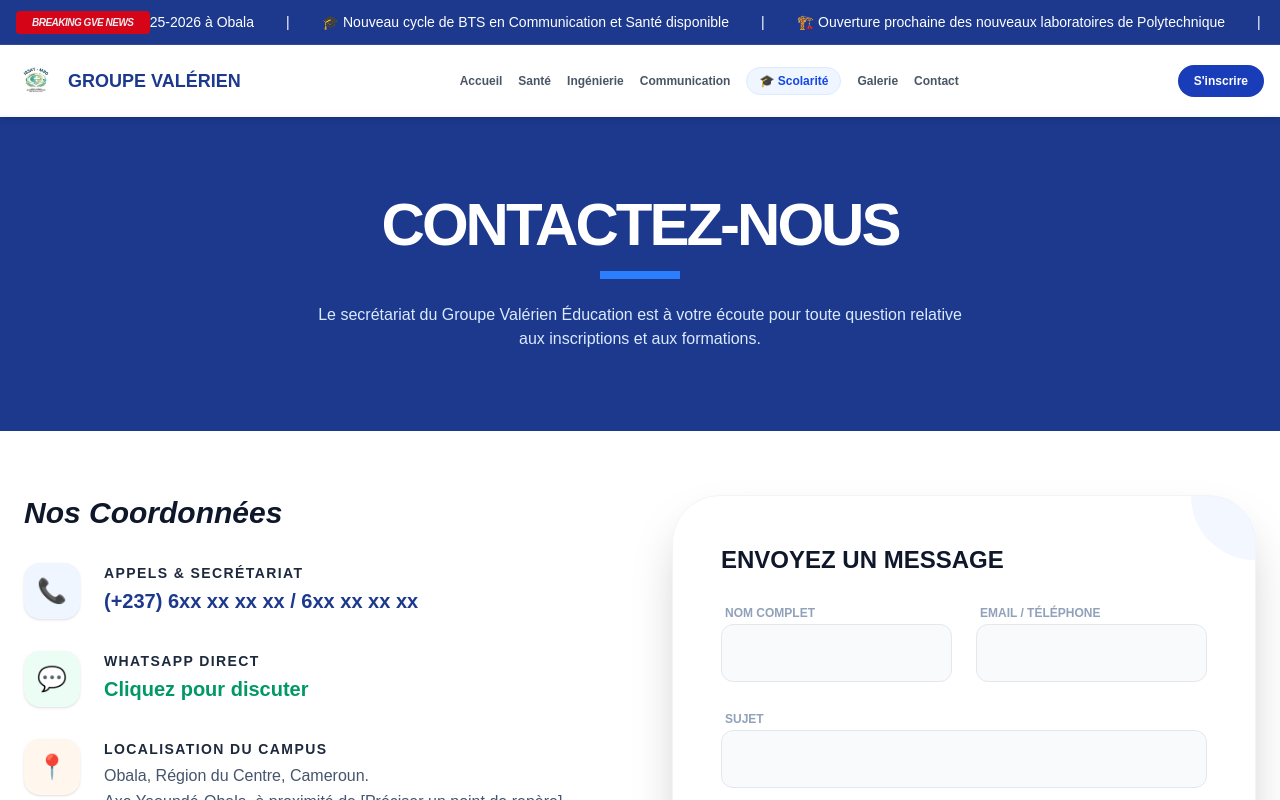
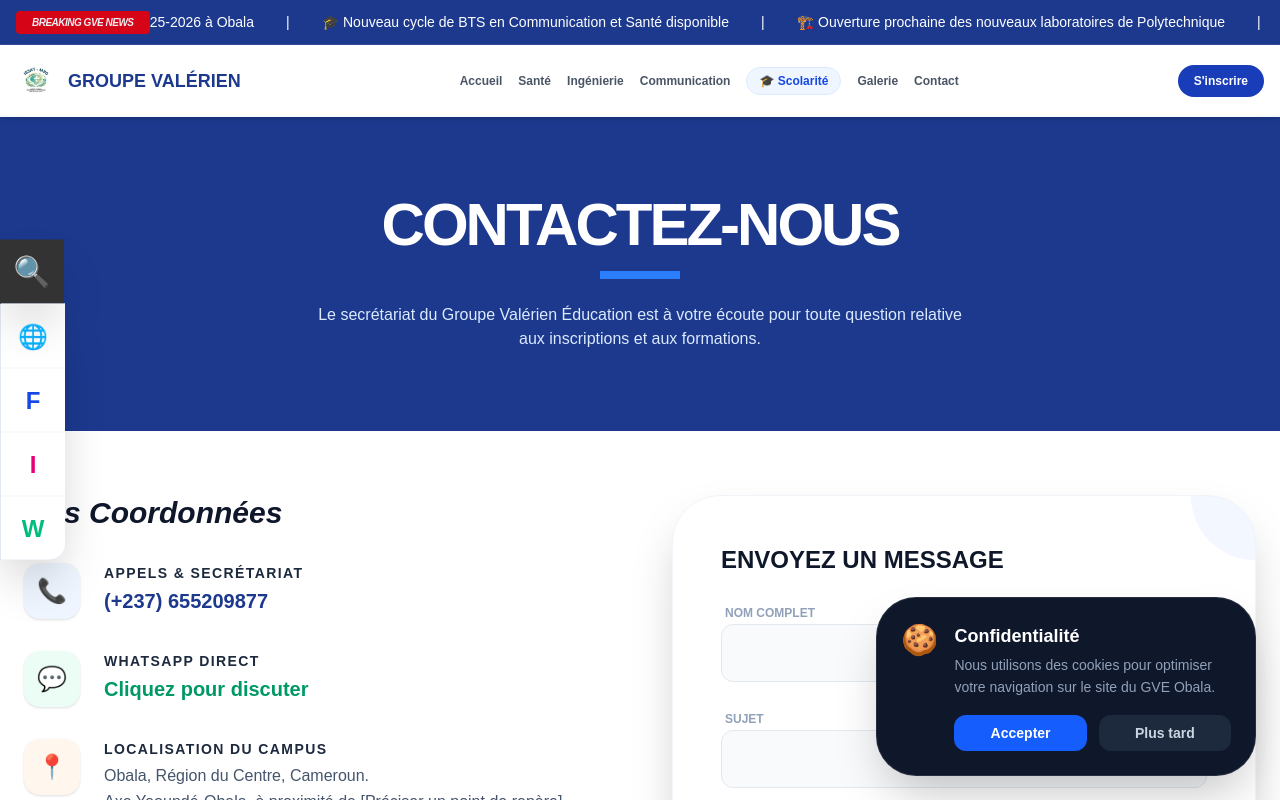
Before and after one commit to Franckdev237/institut-univ, a Next.js app: page /contact in a window 1280 px wide. Shown: the top 800 px of the page. Built offline with nearby package versions, Linux system fonts and the light colour scheme.

Commit message:
Fix: Mise à jour des numéros, Layout complet avec Sidebar Arts & Métiers, Cookies et SEO

```diff
--- a/app/contact/page.js
+++ b/app/contact/page.js
@@ -27,7 +27,7 @@
                   <div className="w-14 h-14 bg-blue-50 rounded-2xl flex items-center justify-center text-2xl group-hover:bg-blue-600 group-hover:text-white transition-all shadow-sm">📞</div>
                   <div>
                     <h3 className="font-black text-slate-800 uppercase text-sm tracking-widest">Appels & Secrétariat</h3>
-                    <p className="text-xl font-bold text-blue-900 mt-1 hover:underline cursor-pointer">(+237) 6xx xx xx xx / 6xx xx xx xx</p>
+                    <p className="text-xl font-bold text-blue-900 mt-1 hover:underline cursor-pointer">(+237) 655209877</p>
                   </div>
                 </div>
 
--- a/app/layout.js
+++ b/app/layout.js
@@ -1,71 +1,85 @@
+"use client"; // Obligatoire pour la gestion des cookies et des icônes flottantes
 import "./globals.css";
+import React, { useState, useEffect } from 'react';
 import Navbar from "../components/Navbar";
 import Footer from "../components/Footer";
+import FloatingSidebar from "../components/FloatingSidebar";
 
-export const metadata = {
-  // 1. TITRE ET DESCRIPTION (SEO de base)
-  title: {
-    default: "Groupe Valérien Éducation | Institut Supérieur d'Obala",
-    template: "%s | GVE Obala"
-  },
-  description: "Le Groupe Valérien Éducation à Obala (Lékié) propose des formations professionnelles d'excellence en Santé, Ingénierie et Communication. Inscrivez-vous pour la session 2025-2026.",
-  keywords: ["BTS Obala", "Formation professionnelle Cameroun", "École de santé Obala", "Polytechnique Obala", "Groupe Valérien Éducation", "Études supérieures Lékié", "Institut privé Obala"],
-  authors: [{ name: "Ango Dagobert" }],
-
-  // 2. OPEN GRAPH (Pour WhatsApp, Facebook, LinkedIn)
-  openGraph: {
-    title: "Groupe Valérien Éducation | L'Excellence à Obala",
-    description: "Rejoignez un pôle de formation moderne au cœur de la Lékié. Santé, Ingénierie, Communication.",
-    url: 'https://www.groupevalerien.com', // À remplacer par ton futur domaine
-    siteName: 'GVE Obala',
-    images: [
-      {
-        url: '/32.jpg', // Image de partage (doit être dans le dossier public)
-        width: 1200,
-        height: 630,
-        alt: 'Campus Groupe Valérien Éducation Obala',
-      },
-    ],
-    locale: 'fr_FR',
-    type: 'website',
-  },
-
-  // 3. CONFIGURATION DES ICÔNES (Favicon)
-  // Note : Les fichiers doivent être physiquement dans le dossier /public
-  icons: {
-    icon: '/icon.png',
-    shortcut: '/favicon.ico',
-    apple: '/apple-icon.png',
-  },
-
-  // 4. RÉFÉRENCEMENT (Robots Google)
-  robots: {
-    index: true,
-    follow: true,
-    googleBot: {
-      index: true,
-      follow: true,
-    },
-  },
-};
+// Note : Dans Next.js 13+ App Router avec "use client",
+// on définit les metadata dans un fichier séparé ou on utilise une astuce.
+// Pour rester simple et efficace, voici la structure :
 
 export default function RootLayout({ children }) {
+  const [showCookies, setShowCookies] = useState(false);
+
+  // Gestion de l'affichage de la bannière de cookies
+  useEffect(() => {
+    const consent = localStorage.getItem("gve-cookie-consent");
+    if (!consent) {
+      const timer = setTimeout(() => setShowCookies(true), 2000);
+      return () => clearTimeout(timer);
+    }
+  }, []);
+
+  const acceptCookies = () => {
+    localStorage.setItem("gve-cookie-consent", "true");
+    setShowCookies(false);
+  };
+
   return (
     <html lang="fr">
+      <head>
+        <title>Groupe Valérien Éducation | Institut Supérieur d'Obala</title>
+        <meta name="description" content="Formation d'excellence à Obala (Lékié) : Santé, Ingénierie et Communication. Inscrivez-vous pour la session 2025-2026." />
+        <link rel="icon" href="/icon.png" />
+      </head>
       <body className="antialiased font-sans bg-white text-slate-900">
-        {/* Barre de navigation fixe (News + Menu) */}
+
+        {/* 1. BARRE LATÉRALE (Style Arts & Métiers) */}
+        <FloatingSidebar />
+
+        {/* 2. NAVIGATION (Avec le bandeau Breaking News) */}
         <Navbar />
 
-        {/* Contenu principal :
-            pt-[115px] est crucial pour que le contenu ne soit pas caché
-            sous la Navbar qui est en "fixed".
+        {/* 3. CONTENU PRINCIPAL
+            Le padding-top (pt-[115px]) évite que le texte soit caché sous la barre fixe
         */}
         <main className="min-h-screen pt-[115px]">
           {children}
         </main>
 
-        {/* Pied de page */}
+        {/* 4. BANNIÈRE COOKIES (Apparaît en bas à droite) */}
+        {showCookies && (
+          <div className="fixed bottom-6 right-6 left-6 md:left-auto md:w-[380px] bg-slate-900 text-white p-6 rounded-[2.5rem] shadow-2xl z-[100] border border-white/10 animate-fade-in-up no-print">
+            <div className="flex items-start gap-4">
+              <span className="text-3xl">🍪</span>
+              <div>
+                <h4 className="font-bold text-lg mb-1">Confidentialité</h4>
+                <p className="text-slate-400 text-sm leading-relaxed mb-4">
+                  Nous utilisons des cookies pour optimiser votre navigation sur le site du GVE Obala.
+                </p>
+                <div className="flex gap-3">
+                  <button
+                    onClick={acceptCookies}
+                    className="flex-1 bg-blue-600 hover:bg-blue-500 text-white py-2 rounded-xl font-bold text-sm transition"
+                  >
+                    Accepter
+                  </button>
+                  <button
+                    onClick={() => setShowCookies(false)}
+                    className="flex-1 bg-slate-800 hover:bg-slate-700 text-slate-300 py-2 rounded-xl font-bold text-sm transition"
+                  >
+                    Plus tard
+                  </button>
+                </div>
+              </div>
+            </div>
+          </div>
+        )}
+
+        {/* 5. PIED DE PAGE */}
         <Footer />
+
       </body>
     </html>
   );
--- /dev/null
+++ b/components/FloatingSidebar.js
@@ -0,0 +1,41 @@
+import React from 'react';
+
+export default function FloatingSidebar() {
+  const socialLinks = [
+    { label: "Partager", icon: "🌐", link: "#", color: "text-red-500" },
+    { label: "Facebook", icon: "F", link: "#", color: "text-blue-700" },
+    { label: "Instagram", icon: "I", link: "#", color: "text-pink-600" },
+    { label: "WhatsApp", icon: "W", link: "https://wa.me/237655209877", color: "text-emerald-500" }
+  ];
+
+  return (
+    <div className="fixed top-1/2 left-0 -translate-y-1/2 z-[100] no-print">
+      {/* 🔍 Bouton RECHERCHE (Tout en haut, fond noir) */}
+      <button className="w-16 h-16 bg-[#333333] hover:bg-black text-white flex items-center justify-center text-3xl font-bold shadow-2xl transition group relative">
+        <span>🔍</span>
+        {/* Bulle info au survol */}
+        <span className="absolute left-full ml-4 bg-black text-white px-4 py-2 rounded-lg text-sm font-bold opacity-0 group-hover:opacity-100 transition-opacity whitespace-nowrap shadow-xl">
+          Rechercher
+        </span>
+      </button>
+
+      {/* 📱 Liste des Icônes RÉSEAUX SOCIAUX (Dessous, fond blanc) */}
+      <div className="bg-white border-l border-b border-slate-200 shadow-2xl rounded-br-2xl">
+        {socialLinks.map((social) => (
+          <a
+            key={social.label}
+            href={social.link}
+            target={social.label !== "Partager" ? "_blank" : undefined}
+            className={`w-16 h-16 flex items-center justify-center text-2xl font-black ${social.color} hover:bg-slate-50 transition border-t border-slate-100 group relative`}
+          >
+            <span>{social.icon}</span>
+            {/* Bulle info au survol */}
+            <span className="absolute left-full ml-4 bg-slate-900 text-white px-4 py-2 rounded-lg text-sm font-bold opacity-0 group-hover:opacity-100 transition-opacity whitespace-nowrap shadow-xl">
+              {social.label}
+            </span>
+          </a>
+        ))}
+      </div>
+    </div>
+  );
+}
```
